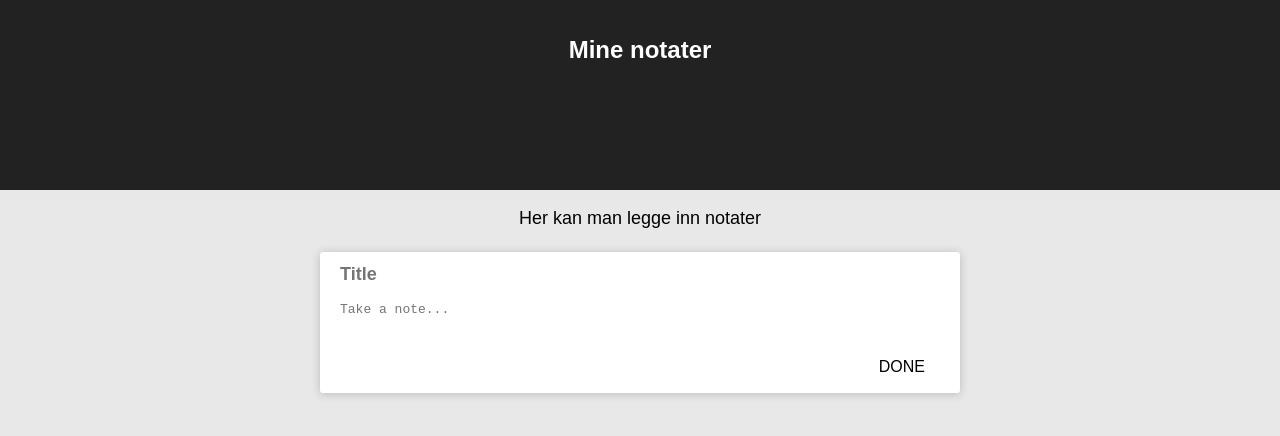
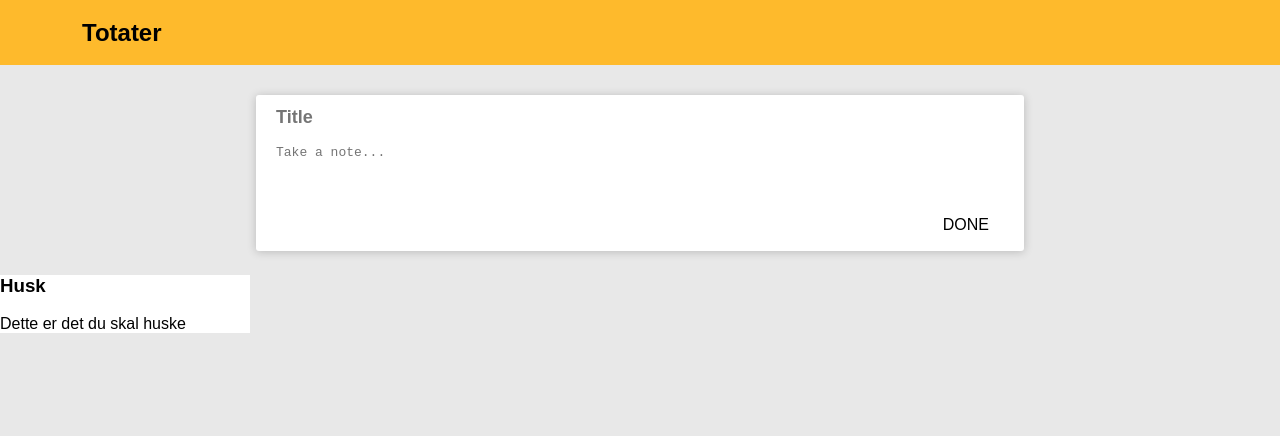
Before and after one commit to betinapb/it2810-webutvikling-h17-prosjekt-3-group32, a React (Create React App) app in the folder totater/: page / in a window 1280 px wide. Shown: the top 436 px of the page. Built offline with nearby package versions, Linux system fonts and the light colour scheme.

Commit message:
Destructuring

```diff
--- a/totater/src/App.css
+++ b/totater/src/App.css
@@ -3,50 +3,37 @@ body {
     background-color: rgb(232,232,232);
 }
 
-.App {
-  text-align: center;
-}
-
-.App-logo {
-  animation: App-logo-spin infinite 20s linear;
-  height: 80px;
-}
-
 .App-header {
-  background-color: #222;
-  height: 150px;
+  background-color: rgb(254,186,44);
+  height: 25px;
   padding: 20px;
-  color: white;
+  color: black;
+  display: flex;
+  align-items: center;
 }
 
 .App-title {
   font-size: 1.5em;
-}
-
-.App-intro {
-  font-size: large;
-}
-
-@keyframes App-logo-spin {
-  from { transform: rotate(0deg); }
-  to { transform: rotate(360deg); }
+  margin-left: 5%;
 }
 
 .Notes-container {
+    margin-top: 25px;
     display: flex;
     flex-direction: column;
-    flex-wrap: wrap;
+}
+
+.Create-container {
+    display: flex;
+    flex-direction: column;
+    align-items: center;
+    width: 100%;
 }
 
 .Form-container {
     margin: 5px;
-    display: flex;
-    flex-direction: column;
-    align-items: center;
-    align-self: center;
     background-color: white;
-    flex-grow: 1;
-    width: 50%;
+    width: 60%;
     border-radius: 3px;
     box-shadow: 0 1px 10px rgba(0,0,0,0.2);
 }
@@ -97,3 +84,16 @@ textarea {
 .Button-box input:hover {
     background-color: lightgrey;
 }
+
+.Noteslist-container {
+    display: flex;
+    flex-direction: column;
+    flex-wrap: wrap;
+    align-content: space-between;
+}
+
+.Note-container {
+    background-color: white;
+    width: 250px;
+    height: auto;
+}
--- a/totater/src/App.js
+++ b/totater/src/App.js
@@ -5,7 +5,7 @@ class App extends Component {
         return (
             <div className="App">
                 <header className="App-header">
-                    <h1 className="App-title">Mine notater</h1>
+                    <h1 className="App-title">Totater</h1>
                 </header>
                 <Notes />
             </div>
--- /dev/null
+++ b/totater/src/components/CreateNote.js
@@ -0,0 +1,74 @@
+import React, { Component } from 'react';
+import 'App.css';
+import Textarea from 'react-textarea-autosize';
+
+export default class CreateNote extends Component {
+
+    constructor(props) {
+        super(props);
+        this.state = {
+            title: '',
+            note: '',
+            notes: null,
+        };
+
+        this.onChange = this.onChange.bind(this);
+        this.onNoteChange = this.onNoteChange.bind(this);
+        this.onSubmit = this.onSubmit.bind(this);
+    }
+
+    onChange(e) {
+        this.setState({ title: e.target.value });
+    }
+
+    onNoteChange(e) {
+        this.setState({ note: e.target.value });
+    }
+
+    onSubmit(e) {
+        const { title, note } = this.state;
+        localStorage.setItem(title, (title, note));
+
+        this.setState({
+            title: '',
+            note: '',
+            notes: title
+         });
+         e.preventDefault();
+    }
+
+    render() {
+
+        const { title, note } = this.state;
+
+        return (
+            <div className="Form-container">
+                <form onSubmit={this.onSubmit}>
+                    <div className="Label-box">
+                        <label>
+                        <input
+                            type="text"
+                            placeholder="Title"
+                            value={title}
+                            onChange={this.onChange}
+                        />
+                        </label>
+                    </div>
+                    <div className="Text-box">
+                        <Textarea
+                            minRows={3}
+                            maxRows={6}
+                            placeholder="Take a note..."
+                            value={note}
+                            onChange={this.onNoteChange}
+                            maxLength='150'
+                        />
+                    </div>
+                    <div className="Button-box">
+                        <input type="submit" value="DONE" />
+                    </div>
+                </form>
+            </div>
+        );
+    }
+}
--- /dev/null
+++ b/totater/src/components/Note.js
@@ -0,0 +1,15 @@
+import React, { Component } from 'react';
+import 'App.css';
+
+const Note = ({title, note}) => (
+    <div className="Note-container">
+        <h3 className="Note-title">
+            {title}
+        </h3>
+        <p>
+            {note}
+        </p>
+    </div>
+);
+
+export default Note;
--- a/totater/src/components/index.js
+++ b/totater/src/components/index.js
@@ -0,0 +1,4 @@
+import CreateNote from 'components/CreateNote';
+import Note from 'components/Note';
+
+export { CreateNote, Note };
--- a/totater/src/containers/Notes.js
+++ b/totater/src/containers/Notes.js
@@ -1,64 +1,28 @@
 import React, { Component } from 'react';
 import 'App.css';
-import Textarea from 'react-textarea-autosize';
+import { CreateNote, Note } from 'components';
 
 class Notes extends Component {
 
     constructor(props) {
         super(props);
         this.state = {
-            title: '',
-            note: ''
+            notes: localStorage
         };
-
-        this.onChange = this.onChange.bind(this);
-        this.onNoteChange = this.onNoteChange.bind(this);
-        this.onSubmit = this.onSubmit.bind(this);
-    }
-
-    onChange(e) {
-        this.setState({ title: e.target.value });
-    }
-
-    onNoteChange(e) {
-        this.setState({ note: e.target.value });
-    }
-
-    onSubmit(e) {
-        //Save to HTML Local Storage
-        alert("hei")
-        e.preventDefault();
     }
 
     render() {
         return (
             <div className="Notes-container">
-                <p className="App-intro">
-                    Her kan man legge inn notater
-                </p>
-                <div className="Form-container">
-                    <form onSubmit={this.onSubmit}>
-                        <div className="Label-box">
-                            <label>
-                            <input
-                                placeholder="Title"
-                                onChange={this.onChange}
-                            />
-                            </label>
-                        </div>
-                        <div className="Text-box">
-                            <Textarea
-                                minRows={2}
-                                maxRows={6}
-                                placeholder="Take a note..."
-                                onChange={this.onNoteChange}
-                                maxLength='150'
-                            />
-                        </div>
-                        <div className="Button-box">
-                            <input type="submit" value="DONE" />
-                        </div>
-                    </form>
+                <div className="Create-container">
+                    <CreateNote />
+                </div>
+                <div className="Notelist-container">
+                    <Note
+                        className="Note-container"
+                        title="Husk"
+                        note="Dette er det du skal huske"
+                    />
                 </div>
             </div>
         );
```
